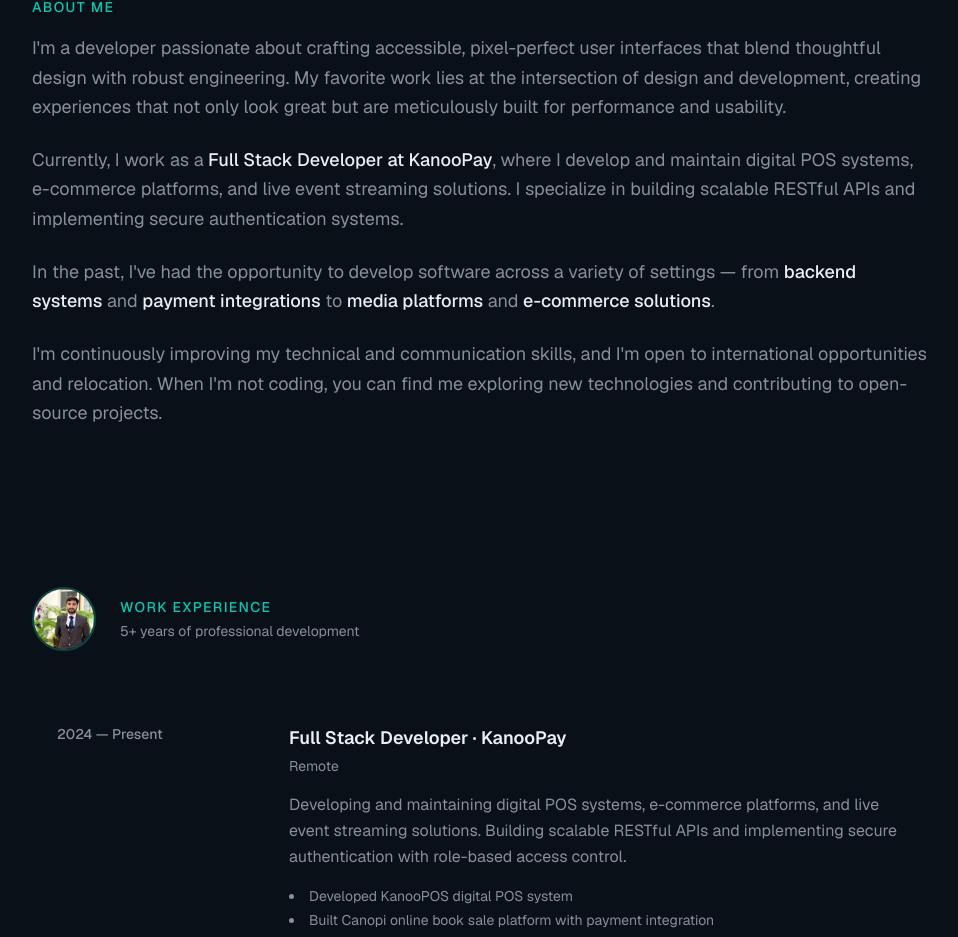
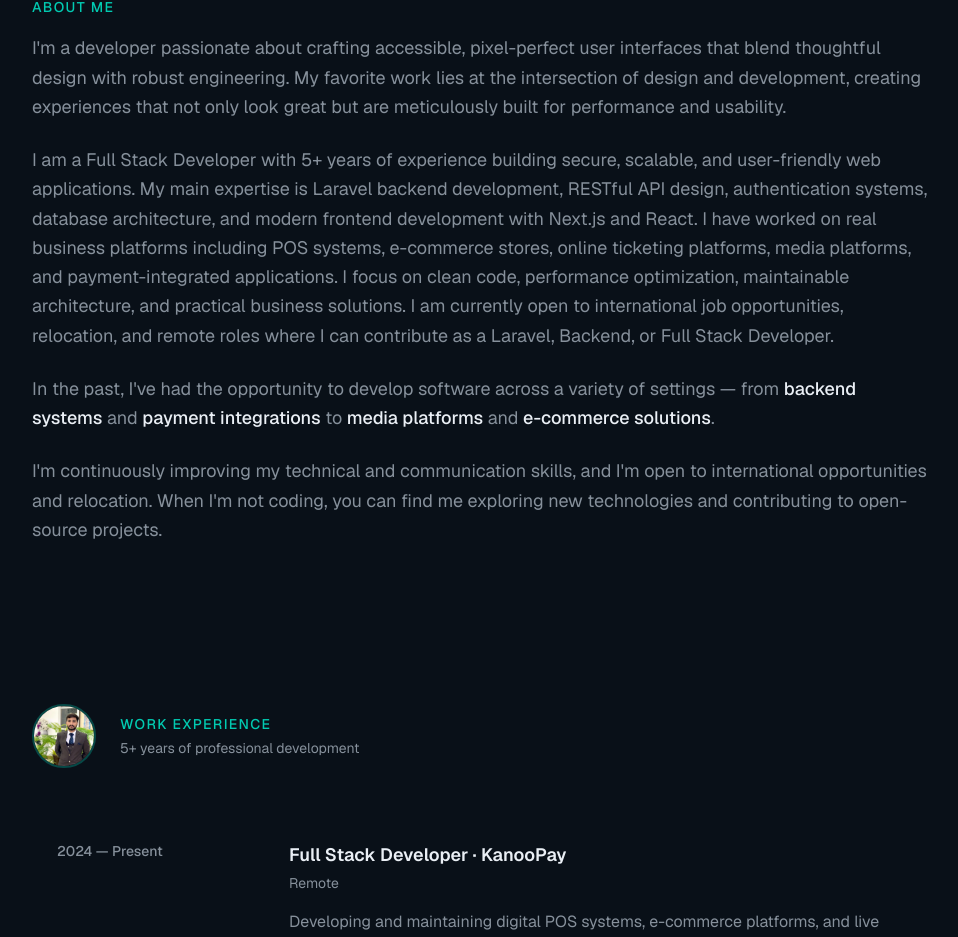
Before and after one commit to danishawangithub/Portfolio, a Next.js app: page / in a window 1280 px wide. Shown: the part 933-1870 px from the top of the page, without its empty margins (160-1118 px from the left). Built offline with nearby package versions, Linux system fonts and the light colour scheme.

Commit message:
Update about.tsx

```diff
--- a/components/about.tsx
+++ b/components/about.tsx
@@ -8,7 +8,11 @@ export function About() {
             {"I'm a developer passionate about crafting accessible, pixel-perfect user interfaces that blend thoughtful design with robust engineering. My favorite work lies at the intersection of design and development, creating experiences that not only look great but are meticulously built for performance and usability."}
           </p>
           <p className="text-lg text-muted-foreground leading-relaxed">
-            Currently, I work as a <span className="text-foreground font-medium">Full Stack Developer at KanooPay</span>, where I develop and maintain digital POS systems, e-commerce platforms, and live event streaming solutions. I specialize in building scalable RESTful APIs and implementing secure authentication systems.
+          I am a Full Stack Developer with 5+ years of experience building secure, scalable, and user-friendly web applications. My main expertise is Laravel backend development, RESTful API design, authentication systems, database architecture, and modern frontend development with Next.js and React.
+
+I have worked on real business platforms including POS systems, e-commerce stores, online ticketing platforms, media platforms, and payment-integrated applications. I focus on clean code, performance optimization, maintainable architecture, and practical business solutions.
+
+I am currently open to international job opportunities, relocation, and remote roles where I can contribute as a Laravel, Backend, or Full Stack Developer.
           </p>
           <p className="text-lg text-muted-foreground leading-relaxed">
             {"In the past, I've had the opportunity to develop software across a variety of settings — from "}
```
